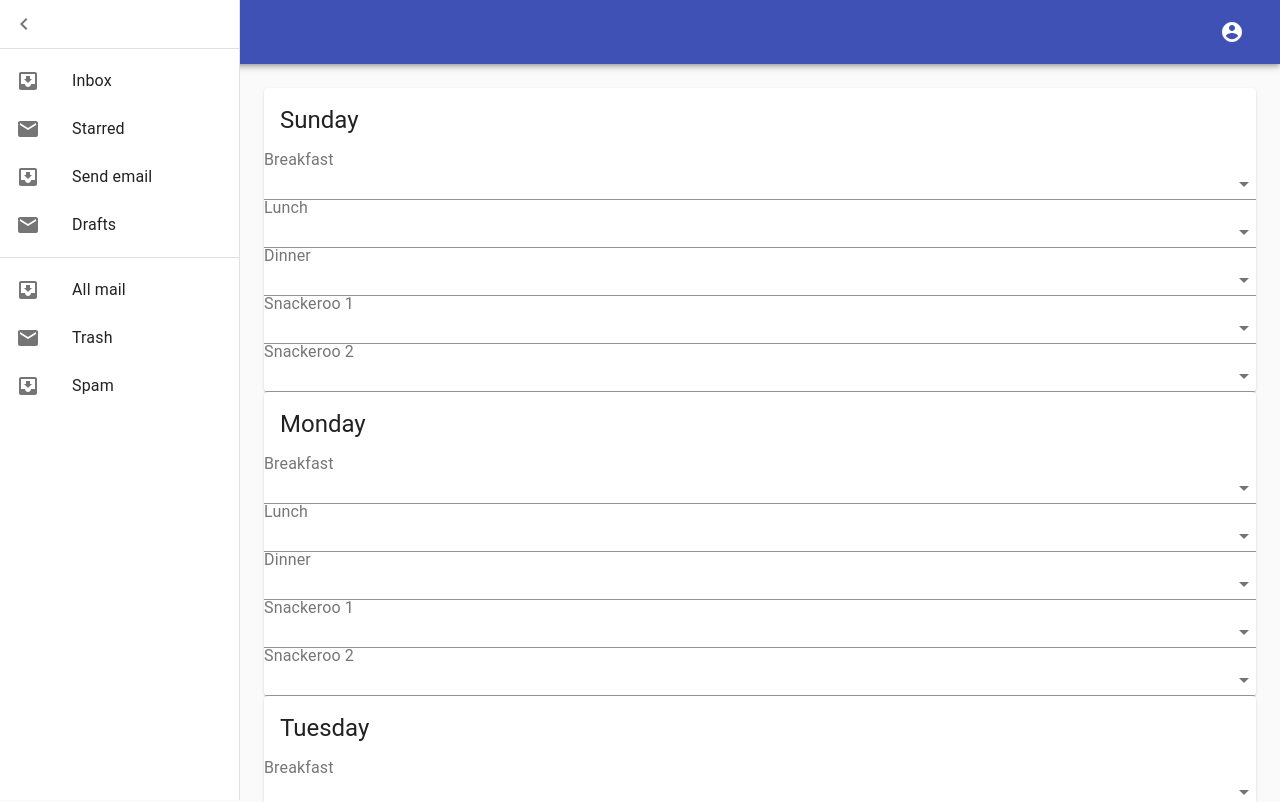
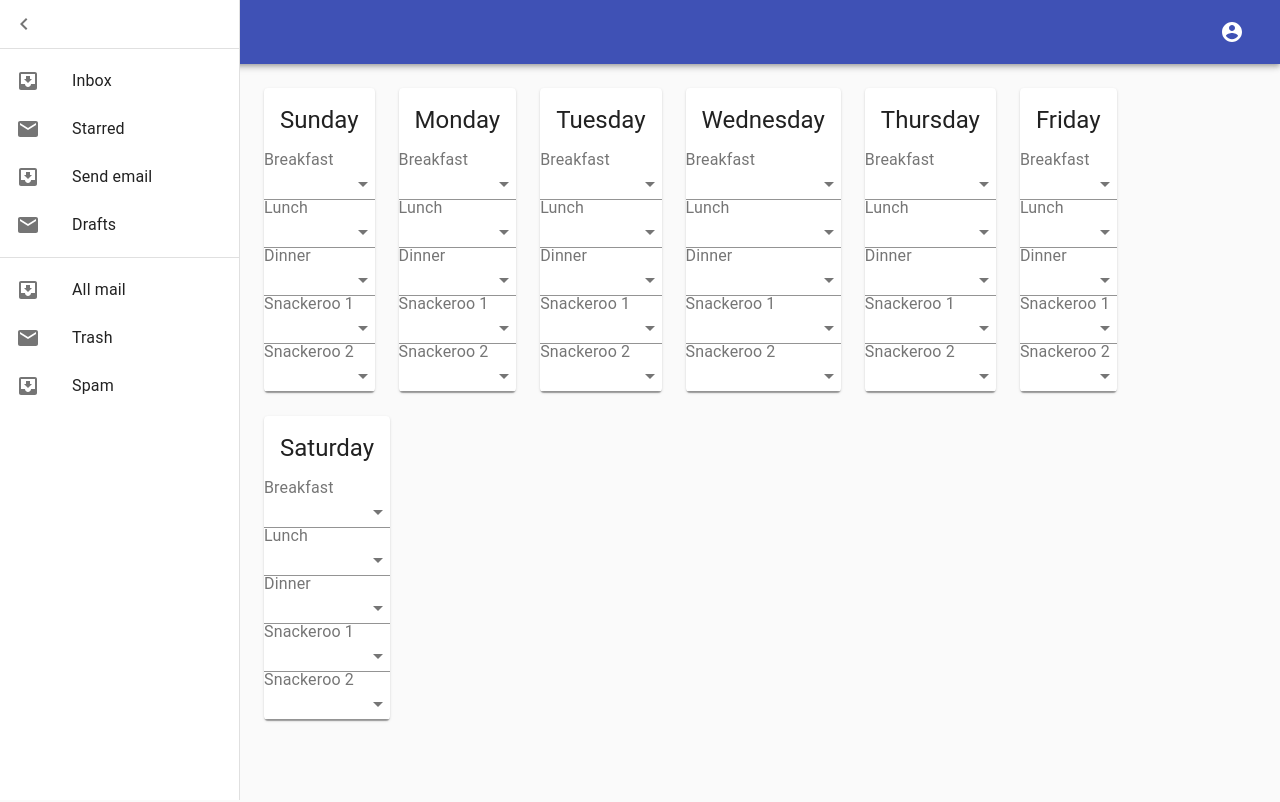
Before and after one commit to gage117/meal-planner, a React (Create React App) app in the folder client/: page / in a window 1280 px wide. Shown: the top 802 px of the page. Built offline with nearby package versions, Linux system fonts and the light colour scheme; the HTML template or start-up script is replaced by a standard one.

Commit message:
Adjusted Grid on PlannerGrid component

```diff
--- a/client/src/components/PlannerGrid/index.js
+++ b/client/src/components/PlannerGrid/index.js
@@ -5,9 +5,14 @@ export default function PlannerGrid() {
   const days = [ "Sunday", "Monday", "Tuesday", "Wednesday", "Thursday", "Friday", "Saturday" ];
 
   return (
-    <Grid>
+    <Grid
+      container
+      spacing={3}
+    >
       {days.map(day => (
-        <DayCard key={day} day={day} />
+        <Grid item key={day}>
+          <DayCard key={day} day={day} />
+        </Grid>
       ))}
     </Grid>
   );
```
